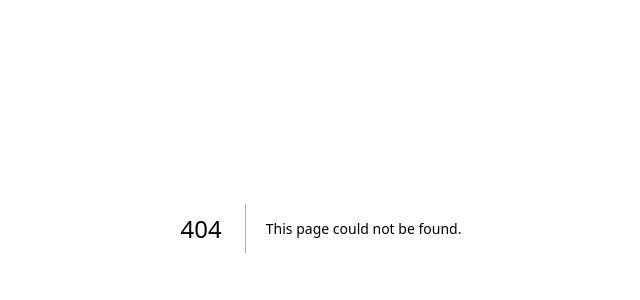
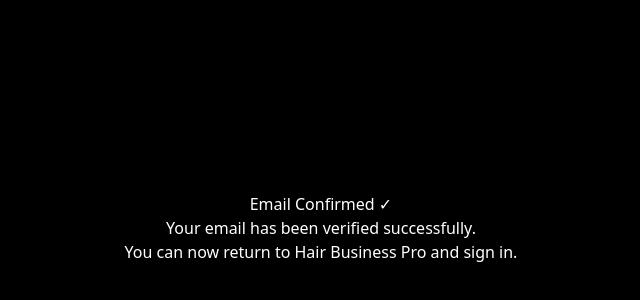
Before and after one commit to hwgomez/varka-landing, a Next.js app: page /auth/confirmed in a window 1280 px wide. Before the commit this address had no page. Shown: the part 172-472 px from the top of the page, without its empty margins (319-959 px from the left). Built offline with nearby package versions, Linux system fonts and the light colour scheme.

Commit message:
Add auth confirmed page

```diff
--- /dev/null
+++ b/app/auth/confirmed/page.js
@@ -0,0 +1,23 @@
+export default function ConfirmedPage() {
+  return (
+    <main
+      style={{
+        minHeight: '100vh',
+        background: '#000',
+        color: '#fff',
+        display: 'flex',
+        alignItems: 'center',
+        justifyContent: 'center',
+        padding: 24,
+        textAlign: 'center',
+        fontFamily: 'system-ui',
+      }}
+    >
+      <div>
+        <h1>Email Confirmed ✓</h1>
+        <p>Your email has been verified successfully.</p>
+        <p>You can now return to Hair Business Pro and sign in.</p>
+      </div>
+    </main>
+  );
+}
```
Also changed, not shown: app/data-deletion/page.js (added).
